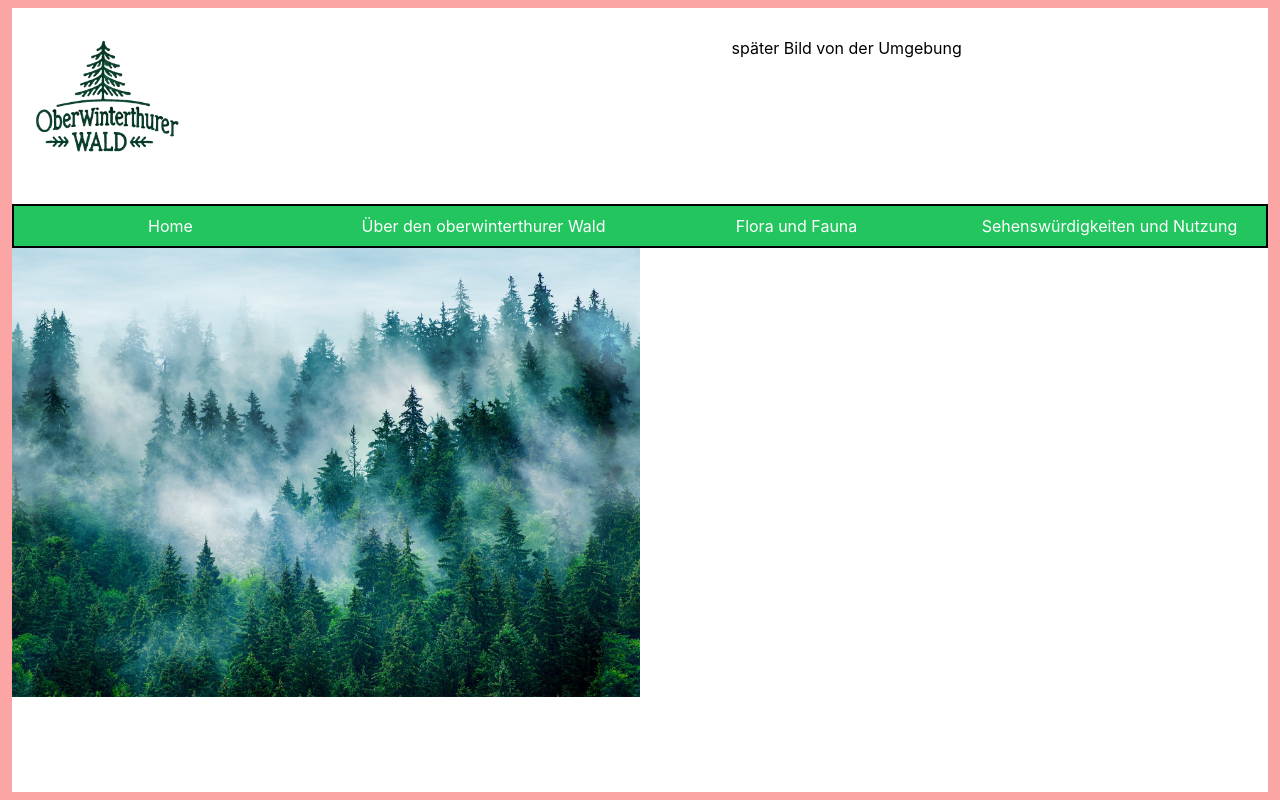
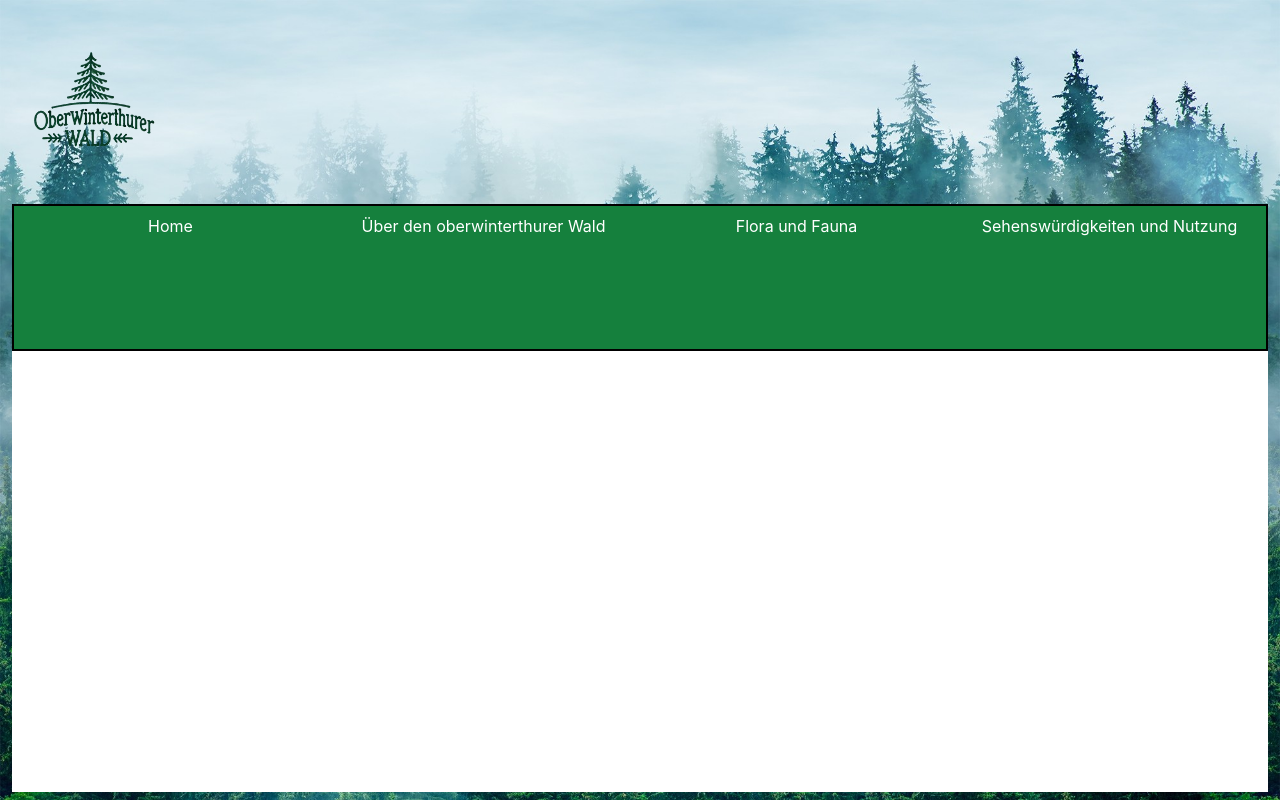
Before and after one commit to Stromschlag6/oberi_wald, a React (Create React App) app: page / in a window 1280 px wide. Built offline with nearby package versions, Linux system fonts and the light colour scheme.

Commit message:
homepage background done

```diff
--- a/src/components/HomePage.js
+++ b/src/components/HomePage.js
@@ -2,17 +2,16 @@ import React from 'react';
 
 function HomePage() {
   return (
-    <div className="flex flex-col items-center w-screen h-screen py-2 px-3 bg-red-300">
-      <div className="flex flex-row py-3 px-2 h-1/4 bg-white text-black w-full">
-        <div className='h-full w-1/3 p-1'>
-          <img src='/images/Logo_finished.png' alt="Waldlogo" className="h-40 w-auto object-cover"/>
+    <div className="flex flex-col items-center w-screen h-screen py-2 px-3 bg-cover" style={{ backgroundImage: `url('/images/wald_hintergrundbild.jpg')` }}>
+      <div className="flex flex-row py-3 px-2 h-1/4 text-black w-full">
+        <div className='flex flex-col h-full w-1/3 p-1 justify-center'>
+          <img src='/images/Logo_finished.png' alt="Waldlogo" className="object-cover w-1/3 bg-opacity-20"/>
+          <div className='w-2/3'/>
         </div>
-        <div className='h-full w-2/3 p-4'>
-          <h1>später Bild von der Umgebung</h1>
-        </div>
+        <div className='h-full w-2/3 p-4'/>
       </div>
-      <div className="flex flex-col h-3/4 w-full bg-white items-center">
-        <nav className="flex flex-row w-full justify-center bg-green-500 border-black border-2 text-white">
+      <div className="flex flex-col h-3/4 w-full items-center">
+        <nav className="flex flex-row h-1/4 w-full justify-center bg-green-700 border-black border-2 text-white">
           <a href="#ueber" className="py-2 px-6 w-1/4 hover:border-b-2 hover:border-white hover:bg-green-600 transition-all duration-100">
             Home
           </a>
@@ -26,12 +25,10 @@ function HomePage() {
             Sehenswürdigkeiten und Nutzung
           </a>
         </nav>
-        <div className='flex flex-row w-full bg-white items-center'>
-          <div className='h-full w-1/2'>
-            <img src='/images/wald_hintergrundbild.jpg' alt='Platzhalter für home' className=''/>
+        <div className='flex flex-row h-3/4 w-full bg-white items-center'>
+          <div className='h-full w-1/2 m-10 bg-white'>
           </div>
-          <div className='h-full w-1/2'>
-            <p></p>
+          <div className='h-full w-1/2 m-10 bg-white'>
           </div>
         </div>
       </div>
```
